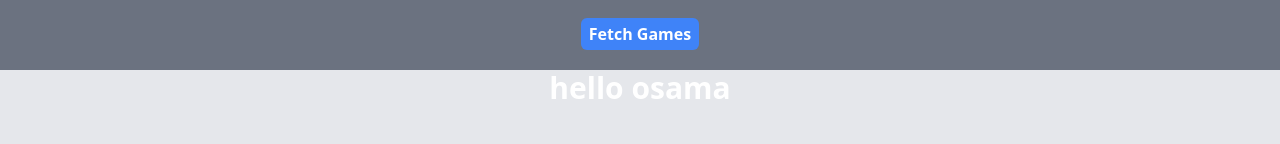
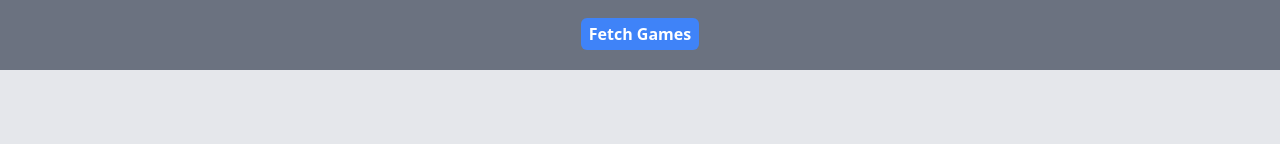
Before and after one commit to RajanDhamala/Chess.com-Profile, a React (Vite) app: page / in a window 1280 px wide. Shown: the part 156-300 px from the top of the page. Built offline with nearby package versions, Linux system fonts and the light colour scheme.

Commit message:
syano update

```diff
--- a/src/components/GameUI.jsx
+++ b/src/components/GameUI.jsx
@@ -115,9 +115,6 @@ export default function(){
             <button className="text-white text-md bg-blue-500 hover:bg-blue-600 rounded-md px-2 py-1 mb-5 font-semibold" onClick={(e)=>{handlefetch(e)}}>Fetch Games</button>
         </div>
         </div>
-        <div>
-          <h1 className="text-center text-3xl text-white font-bold">hello osama</h1>
-        </div>
         </>
     )
 }
```
